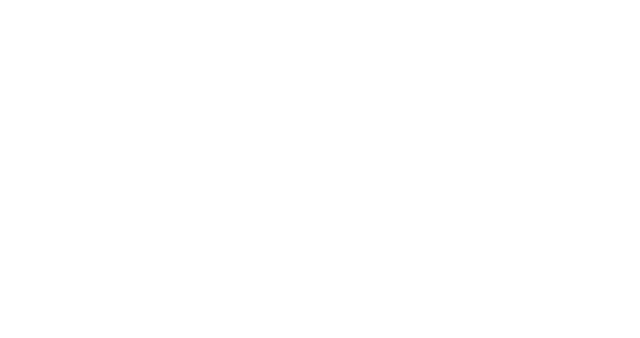
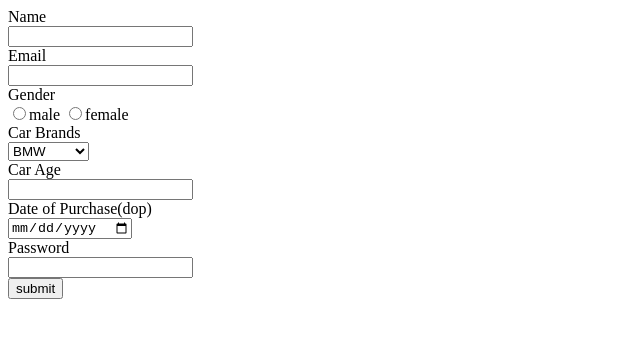
Before and after one commit to acciojob/car-insurance-form-dsr49, a website: page main.html in a window 1280 px wide. Shown: the whole page, without its empty margins (0-640 px from the left). Drawn offline with Linux system fonts and the light colour scheme.

Commit message:
created a submission

```diff
--- a/main.html
+++ b/main.html
@@ -7,9 +7,52 @@
 </head>
 
 <body>
-	<!-- the entire body must be written by student -->
-    <script type="text/javascript" src="./script.js">
-</script>
+	    <form action="">
+
+        <label for="name" >Name</label>
+        <div>
+            <input type="text" id="name">
+        </div>
+
+        <label for="email">Email</label>
+        <div>
+            <input type="email" name="" id="email">
+        </div>
+
+        <label for="gender">Gender</label>
+        <div>
+            <input type="radio" name="gender" id="gender">male <input type="radio" name="gender" id="gender">female
+        </div>
+
+        <label for="cars">Car Brands</label>
+        <div>
+            <select name="car" id="cars">
+                <option value="BMW">BMW</option>
+                <option value="Audi">Audi</option>
+                <option value="Mercedez">Mercedez</option>
+            </select>
+        </div>
+
+        <label for="carage">Car Age</label>
+        <div>
+            <input type="text" id="carage">
+        </div>
+
+        <label for="dop">Date of Purchase(dop)</label>
+        <div>
+            <input type="date" name="" id="dop">
+        </div>
+
+        <label for="password">Password</label>
+        <div>
+            <input type="password">
+        </div>
+
+        <div>
+            <input type="submit" value="submit">
+        </div>
+    </form>
+
 
 </body>
 
```
